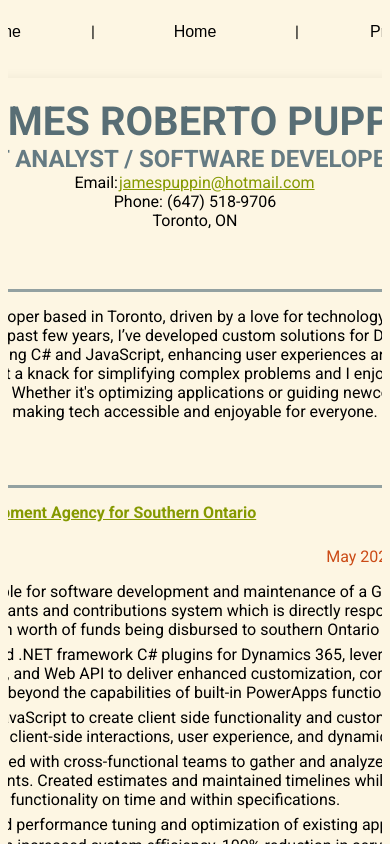
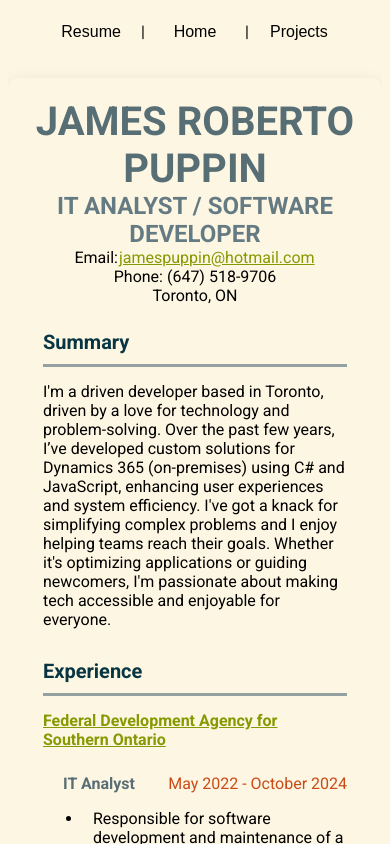
Before and after one commit to MrPuppin/JamesWebsite, a React (Vite) app: page /#/resume in a window 390 px wide. Shown: the top 844 px of the page. Built offline with nearby package versions, Linux system fonts and the light colour scheme.

Commit message:
Fix formatting for mobile

```diff
--- a/src/App.css
+++ b/src/App.css
@@ -16,6 +16,11 @@ body {
 #nav {
   align-self: center;
   position: static;
+}
+
+.spacer {
+  margin: 0 10px;
+  cursor: default;
 }
 
 h1,
@@ -53,12 +58,6 @@ p {
   font-weight: 300;
 }
 
-a {
-  width: 50px;
-  align-self: center;
-  margin: 10px 10px;
-}
-
 #spacer {
   margin: 30px;
 }
@@ -67,10 +66,10 @@ button {
   cursor: pointer;
   border: none;
   background-color: transparent;
-  width: 120px;
+  width: 80px;
   height: 50px;
   transition: all 300ms;
-  position: relative;
+  position: static;
   font-size: medium;
 }
 
@@ -86,7 +85,6 @@ button::after {
 }
 
 button:hover::after {
-  letter-spacing: 1px;
   transform: scaleX(1);
 }
 
--- a/src/components/navbar.jsx
+++ b/src/components/navbar.jsx
@@ -6,11 +6,11 @@ export function Navbar() {
       <Link to="/resume">
         <button>Resume</button>
       </Link>
-      <a id="spacer">|</a>
+      <span className="spacer">|</span>
       <Link to="/">
         <button>Home</button>
       </Link>
-      <a id="spacer">|</a>
+      <span className="spacer">|</span>
       <Link to="/projects">
         <button>Projects</button>
       </Link>
--- a/src/sections/Resume/ResumeStyles.module.css
+++ b/src/sections/Resume/ResumeStyles.module.css
@@ -5,7 +5,6 @@
   border-radius: 10px;
   box-shadow: 0 4px 15px rgba(0, 0, 0, 0.1);
   transition: transform 0.3s;
-  min-width: 650px;
 }
 
 .header {
```
